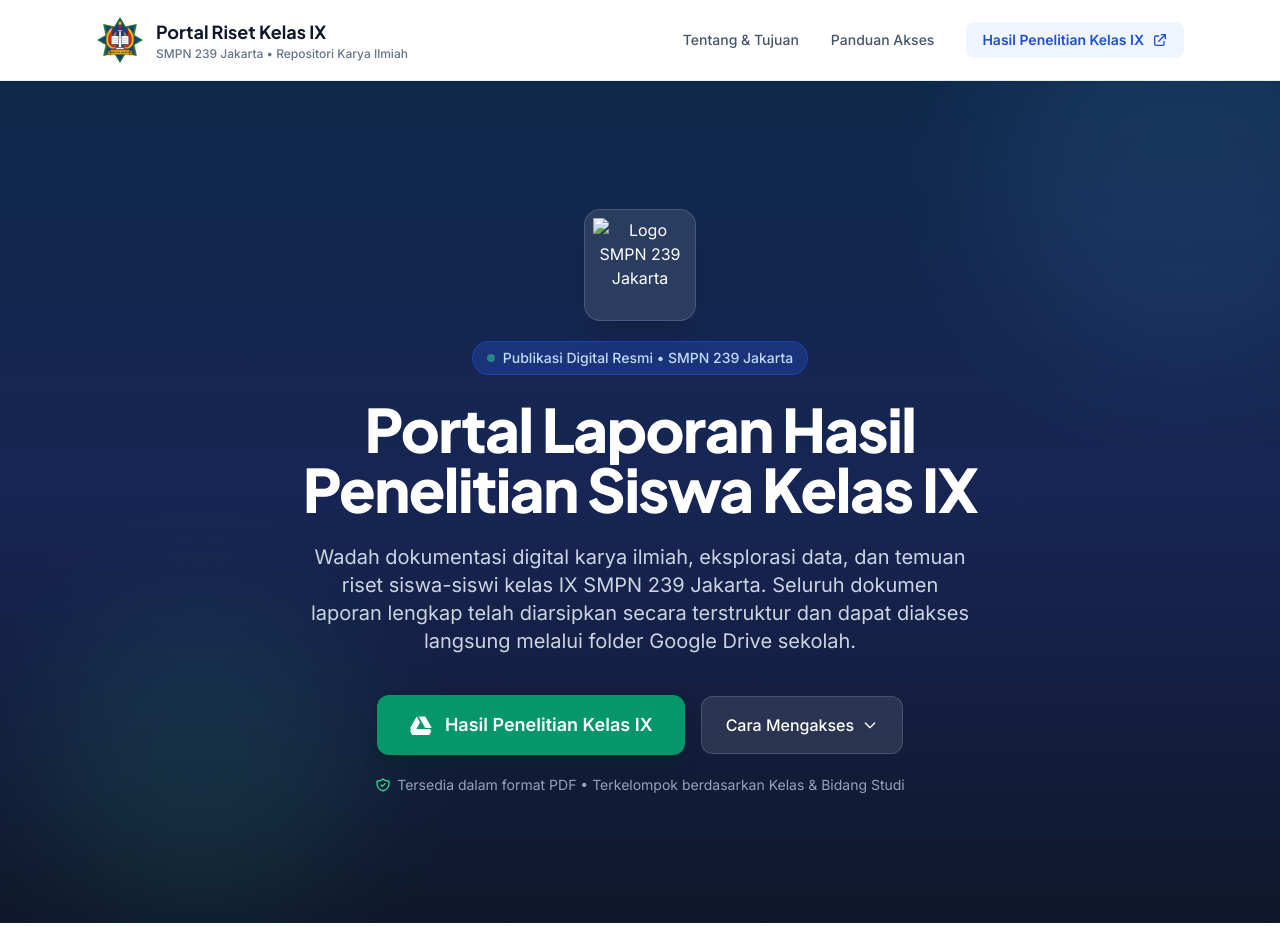
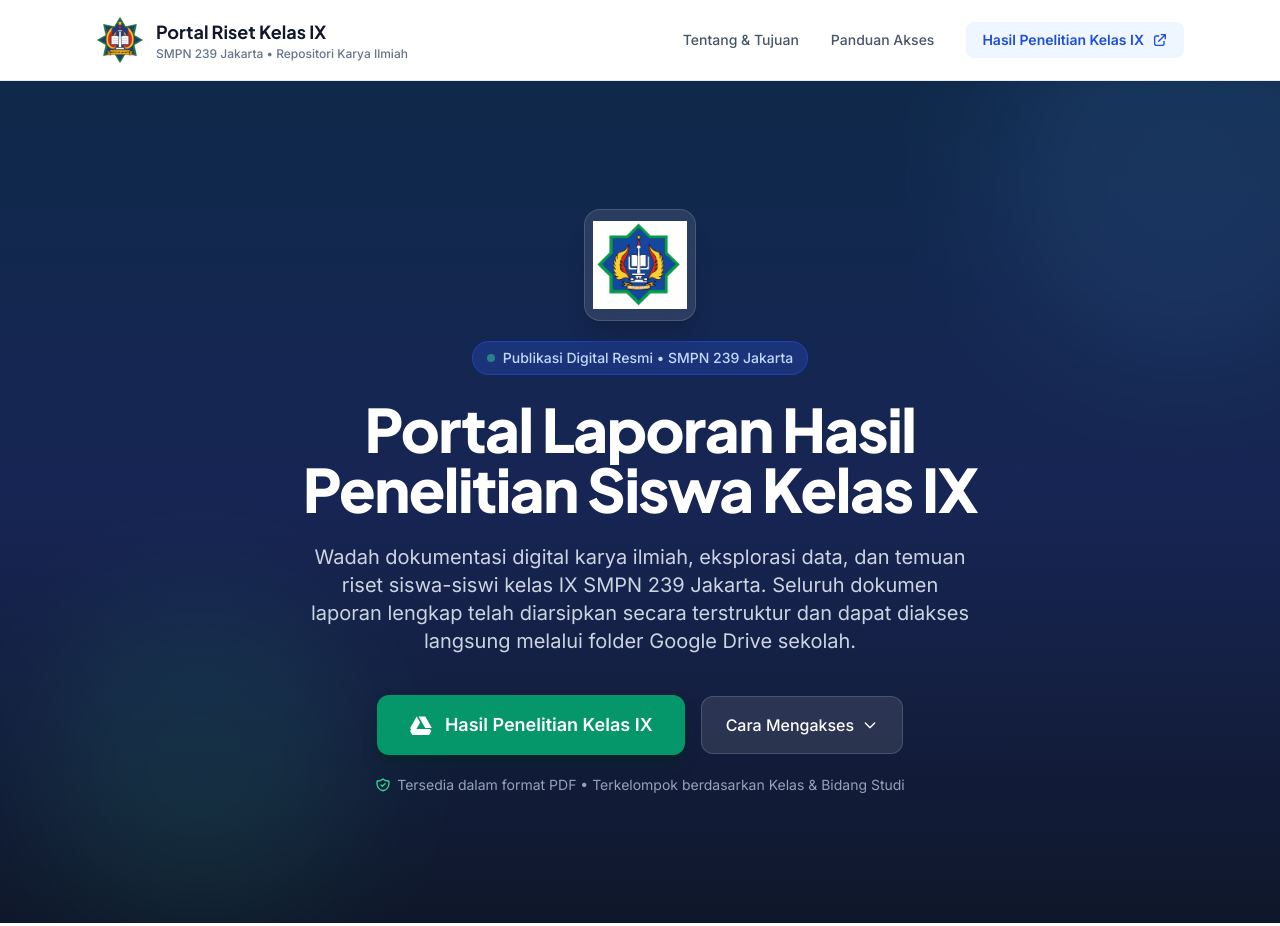
Before and after one commit to akunaspirant30-afk/Hasil-Penelitian-Kelas-IX, a plain HTML site: page index.html in a window 1280 px wide. Shown: the top 926 px of the page. Drawn offline with nearby package versions, Linux system fonts and the light colour scheme.

Commit message:
Fix image source path in index.html

```diff
--- a/index.html
+++ b/index.html
@@ -125,7 +125,7 @@
                 <div class="flex flex-col items-center justify-center mb-5">
                     <div class="w-24 h-24 sm:w-28 sm:h-28 p-2 rounded-2xl bg-white/10 backdrop-blur-md border border-white/15 shadow-xl flex items-center justify-center" data-school-logo-container>
 
-                        <img src="foto%20%logo%20dutis.png"
+                        <img src="foto logo dutis.png"
      alt="Logo SMPN 239 Jakarta"
      class="w-full h-full object-contain">
                     </div>
```
